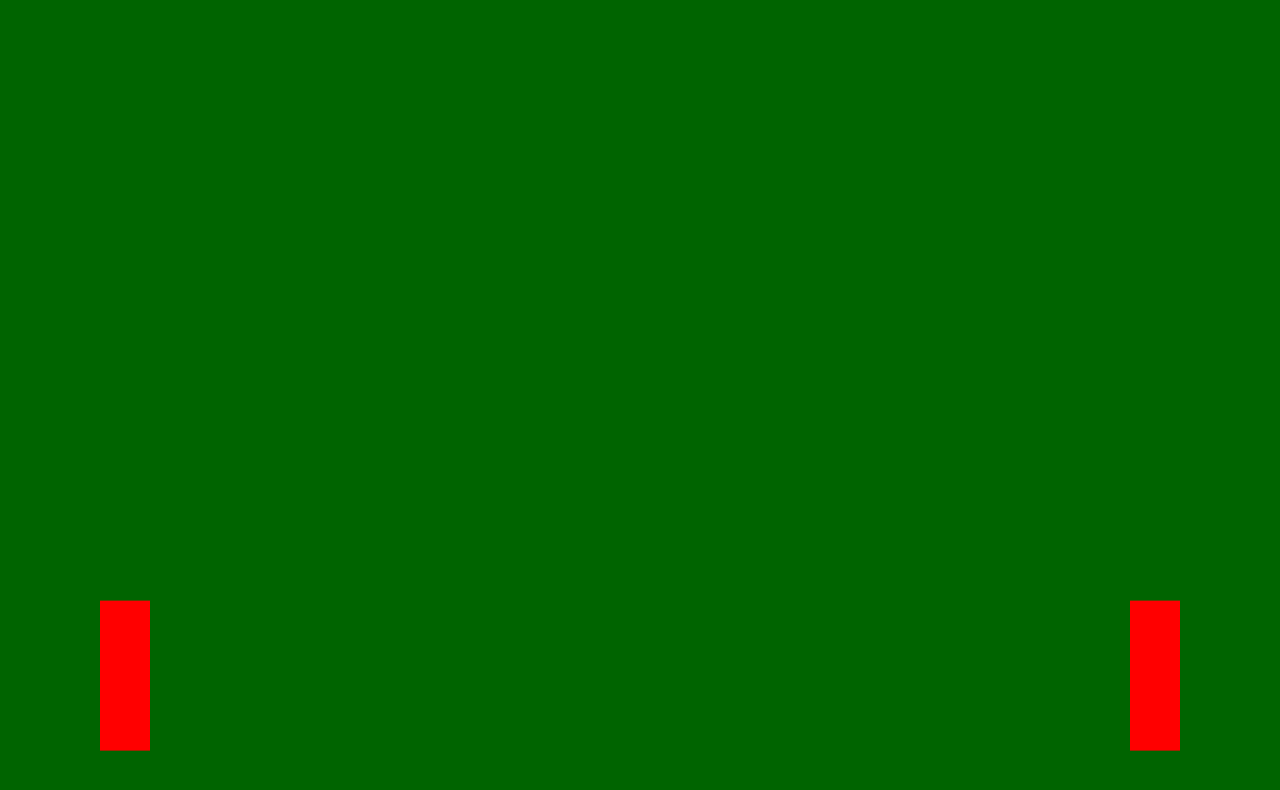
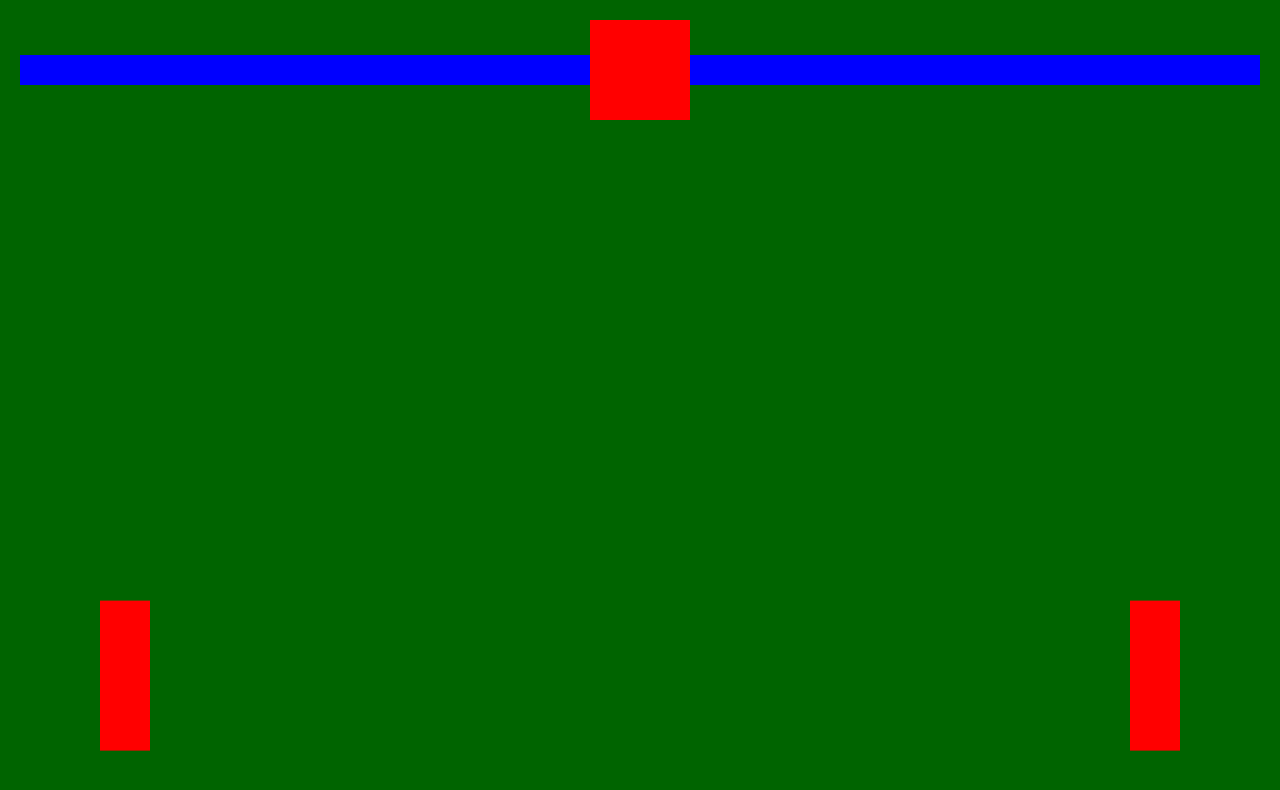
Before and after one commit to valtair0/2d-html-canvas-game, a plain HTML site: page index.html in a window 1280 px wide. Drawn offline with Linux system fonts and the light colour scheme.

Commit message:
healthbar script

```diff
--- a/index.html
+++ b/index.html
@@ -6,9 +6,79 @@
     <meta name="viewport" content="width=device-width, initial-scale=1.0" />
     <title>Document</title>
     <link rel="stylesheet" href="style.css" />
+    <style>
+      * {
+        box-sizing: border-box;
+      }
+    </style>
   </head>
-  <body bgcolor="black">
-    <canvas></canvas>
+  <body>
+    <!-- Heatl bar ui-->
+    <div style="position: relative; display: inline-block">
+      <div
+        style="
+          position: absolute;
+          display: flex;
+          width: 100%;
+          align-items: center;
+          padding: 20px;
+        "
+      >
+        <!-- Player Health Bar -->
+        <div
+          style="
+            position: relative;
+            width: 100%;
+            display: flex;
+            justify-content: flex-end;
+          "
+        >
+          <div
+            style="background-color: yellow; height: 30px; width: 100%"
+          ></div>
+          <div
+            id="playerHealth"
+            style="
+              position: absolute;
+              background: blue;
+              top: 0;
+              right: 0;
+              bottom: 0;
+              width: 100%;
+            "
+          ></div>
+        </div>
+
+        <!-- Timer-->
+        <div
+          style="
+            background-color: red;
+            height: 100px;
+            width: 100px;
+            flex-shrink: 0;
+            display: flex;
+          "
+        ></div>
+
+        <!-- Enemy Health Bar -->
+        <div style="position: relative; height: 30px; width: 100%">
+          <div style="background-color: yellow; height: 30px"></div>
+          <div
+            id="enemyHealth"
+            style="
+              position: absolute;
+              background: blue;
+              top: 0;
+              bottom: 0;
+              right: 0;
+              left: 0;
+            "
+          ></div>
+        </div>
+      </div>
+      <canvas></canvas>
+    </div>
+
     <script src="script.js"></script>
   </body>
 </html>
--- a/script.js
+++ b/script.js
@@ -8,7 +8,7 @@ c.fillRect(0, 0, canvas.width, canvas.height);
 
 const gravity = 0.2;
 
-class Sprite {
+class Character {
   constructor({ position, velocity, offset }) {
     this.position = position;
     this.velocity = velocity;
@@ -26,6 +26,7 @@ class Sprite {
     };
     this.isAttacking = false;
     this.counter = 0;
+    this.health = 100;
   }
 
   draw() {
@@ -84,15 +85,15 @@ class Sprite {
     }
   }
 
-  attack({ attacker, defender }) {
+  attack({ attacker, defender, target }) {
     if (this.counter > 0) {
       this.isAttacking = false;
     } else {
       this.isAttacking = true;
-      console.log(
-        "hit",
-        checkAttack({ attacker: attacker, defender: defender })
-      );
+      if (checkAttack({ attacker: attacker, defender: defender })) {
+        defender.health -= 10;
+        document.querySelector(target).style.width = defender.health + "%";
+      }
     }
     this.counter++;
 
@@ -102,13 +103,13 @@ class Sprite {
   }
 }
 
-const Player = new Sprite({
+const Player = new Character({
   position: { x: 100, y: 0 },
   velocity: { x: 0, y: 0 },
   offset: 0,
 });
 
-const Enemy = new Sprite({
+const Enemy = new Character({
   position: {
     x: canvas.width - 150,
     y: 0,
@@ -197,7 +198,11 @@ window.addEventListener("keydown", (e) => {
       Player.jump();
       break;
     case "Space":
-      Player.attack({ attacker: Player, defender: Enemy });
+      Player.attack({
+        attacker: Player,
+        defender: Enemy,
+        target: "#enemyHealth",
+      });
       break;
 
     //Enemy
@@ -213,7 +218,11 @@ window.addEventListener("keydown", (e) => {
       Enemy.jump();
       break;
     case "ArrowDown":
-      Enemy.attack({ attacker: Enemy, defender: Player });
+      Enemy.attack({
+        attacker: Enemy,
+        defender: Player,
+        target: "#playerHealth",
+      });
       break;
 
     default:
```
